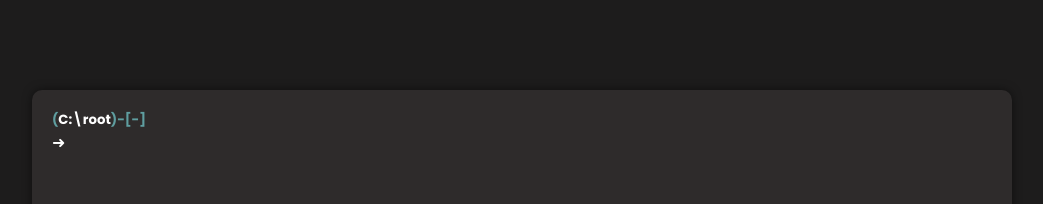
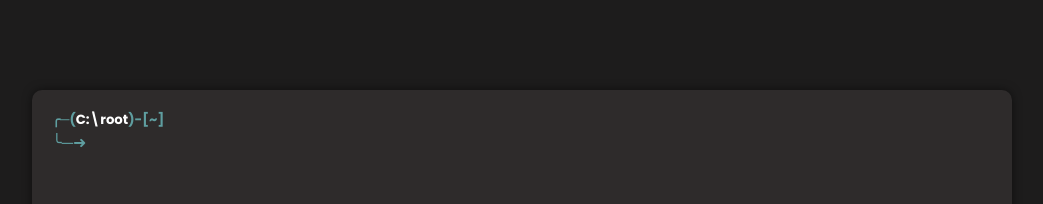
Before and after one commit to IzanamiiDevv/Terminal-Portfolio, a React (Vite) app: page / in a window 1280 px wide. Shown: the top 204 px of the page, without its empty margins (118-1161 px from the left). Built offline with nearby package versions, Linux system fonts and the light colour scheme.

Commit message:
change caret

```diff
--- a/src/components/CLI.css
+++ b/src/components/CLI.css
@@ -24,3 +24,12 @@
 .cli h5 span {
     color: white;
 }
+
+.cli label {
+
+    color: cadetblue;
+}
+
+.cli p {
+    color: cadetblue;
+}
--- a/src/components/CLI.tsx
+++ b/src/components/CLI.tsx
@@ -5,8 +5,8 @@ function CommandLineInterFace(props:any){
     const [input , setInput] = useState('')
     return (
         <div className="cli">
-            <h5>(<span>C:\root</span>)-[-]</h5>
-            <label form="inp">➜ </label>
+            <h5>╭─(<span>C:\root</span>)-[~]</h5>
+            <label form="inp">╰─➜ </label>
             <input type="text" onChange={(e)=>{
                 setInput(e.target.value);
             }} onKeyDown={(e)=>{
@@ -20,3 +20,6 @@ function CommandLineInterFace(props:any){
 }
 
 export default CommandLineInterFace;
+
+//╭─
+//╰─
--- a/src/components/CLIDisplay.tsx
+++ b/src/components/CLIDisplay.tsx
@@ -4,8 +4,8 @@ import './CLI.css';
 function CLIDisplay(props:any){
     return (
         <div className="cli">
-            <h5>(<span>C:\root</span>)-[-]</h5>
-            <p>➜ <span className="display">{props.text}</span></p>
+            <h5>╭─(<span>C:\root</span>)-[~]</h5>
+            <p>╰─➜ <span className="display">{props.text}</span></p>
 
         </div>
     )
```
